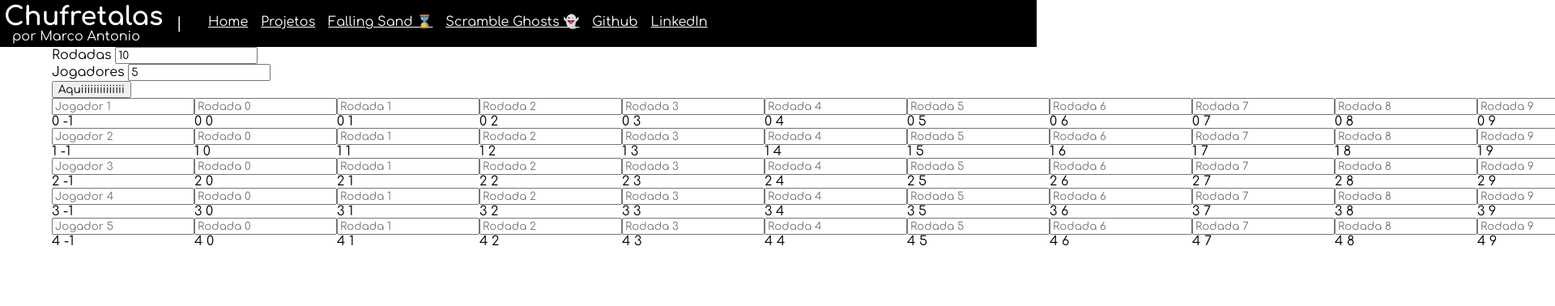
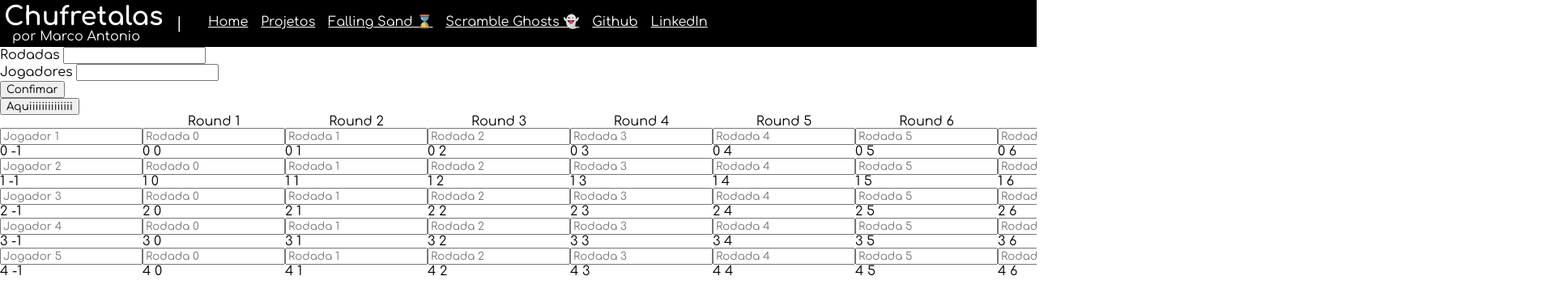
Before and after one commit to Chufretalas/chufretalas_site, a SvelteKit app: page /coisas/double_coisa in a window 1280 px wide. Shown: the top 378 px of the page at 81% size, 1920 px wide, since content can reach past the window. Built offline with nearby package versions, Linux system fonts and the light colour scheme.

Commit message:
made the data from the double_coisa table be stored in the url

```diff
--- /dev/null
+++ b/src/lib/utils/matrix2DToString.ts
@@ -0,0 +1,15 @@
+export default function matrix2DToString(m: any[][]): string {
+    let flattenedScores = "";
+    for (let i = 0; i < m.length; i++) {
+        for (let j = 0; j < m[i].length; j++) {
+            flattenedScores += m[i][j] ?? "undefined";
+            if (j !== m[i].length - 1) {
+                flattenedScores += ";";
+            }
+        }
+        if (i !== m.length - 1) {
+            flattenedScores += ";";
+        }
+    }
+    return flattenedScores;
+}
--- a/src/routes/coisas/double_coisa/+page.svelte
+++ b/src/routes/coisas/double_coisa/+page.svelte
@@ -1,6 +1,19 @@
 <script lang="ts">
+    import { goto } from "$app/navigation";
+    import { page } from "$app/stores";
     import Navbar from "$lib/components/Navbar.svelte";
+    import matrix2DToString from "$lib/utils/matrix2DToString";
     import range from "$lib/utils/range";
+    import { onMount } from "svelte";
+
+    const searchParams = new URLSearchParams($page.url.searchParams);
+
+    let isMounted = false;
+
+    onMount(() => (isMounted = true));
+
+    let formRounds: number;
+    let formNPlayers: number;
 
     let rounds: number = 10;
     let nPlayers: number = 5;
@@ -8,27 +21,74 @@
     let players: string[];
     let scores: number[][];
 
+    $: players = new Array<string>(rounds).fill("");
+
+    $: scores = new Array(nPlayers)
+        .fill(undefined)
+        .map(() => new Array(rounds));
+
     $: {
-        players = new Array<string>(rounds).fill("");
-        scores = new Array(nPlayers)
-            .fill(undefined)
-            .map(() => new Array(rounds));
+        rounds;
+        nPlayers;
+        players;
+        scores;
+        saveToURL();
+
+        console.log(matrix2DToString(scores));
     }
+
+
+
+    function saveToURL() {
+        searchParams.set("rounds", rounds.toString());
+        searchParams.set("nPlayers", nPlayers.toString());
+        searchParams.set(
+            "players",
+            players.reduce((acc, crr) => acc + ";" + crr, "").slice(1),
+        );
+        searchParams.set(
+            "scores",
+            matrix2DToString(scores)
+        );
+        if (isMounted) {
+            goto($page.url.pathname + "?" + searchParams.toString(), {
+                keepFocus: true,
+            });
+        }
+    }
+
     //TODO: add a final result column at the end
     //TODO: make it decent to look at
-    //TODO: make a way to save it to the url everytime the values change and only make the form change the values on submit with an alert
+    //TODO: load the data from the url on mount
+    //TODO: add a reset button
 </script>
 
 <Navbar />
 <main>
-    <form>
+    <form
+        on:submit={(e) => {
+            if (
+                confirm(
+                    "Isso deletará todos os dados atuais na tabela.\nVocê tem certeza que quer continuar?",
+                )
+            ) {
+                if (formNPlayers !== nPlayers || formRounds !== rounds) {
+                    nPlayers = formNPlayers;
+                    rounds = formRounds;
+                    saveToURL();
+                }
+            }
+        }}
+    >
         <fieldset>
             <label for="rounds">Rodadas</label>
             <input
                 type="number"
                 name="rounds"
                 id="rounds"
-                bind:value={rounds}
+                min="0"
+                step="1"
+                bind:value={formRounds}
             />
         </fieldset>
         <fieldset>
@@ -37,12 +97,23 @@
                 type="number"
                 name="n_players"
                 id="n_players"
-                bind:value={nPlayers}
+                min="0"
+                step="1"
+                bind:value={formNPlayers}
             />
         </fieldset>
+        <button type="submit">Confimar</button>
     </form>
     <button on:click={() => console.log(scores)}>Aquiiiiiiiiiiiiii</button>
-    <table>
+    <table id="scores_table">
+        <thead>
+            <tr>
+                <th></th>
+                {#each range(1, rounds + 1) as roundNumber}
+                    <th>Round {roundNumber}</th>
+                {/each}
+            </tr>
+        </thead>
         <tbody>
             {#each range(0, nPlayers) as vidx}
                 <tr>
@@ -60,6 +131,8 @@
                             <td
                                 ><input
                                     type="number"
+                                    min="0"
+                                    step="1"
                                     bind:value={scores[vidx][hidx]}
                                     placeholder={`Rodada ${hidx}`}
                                     id={`${vidx} ${hidx}`}
@@ -76,7 +149,14 @@
 
 <style>
     main {
-        width: 90%;
+        width: 100vw;
         margin: 0 auto;
     }
+
+    #scores_table {
+        display: block;
+        max-width: 100%;
+        overflow-x: scroll;
+        overflow-y: hidden;
+    }
 </style>
```
